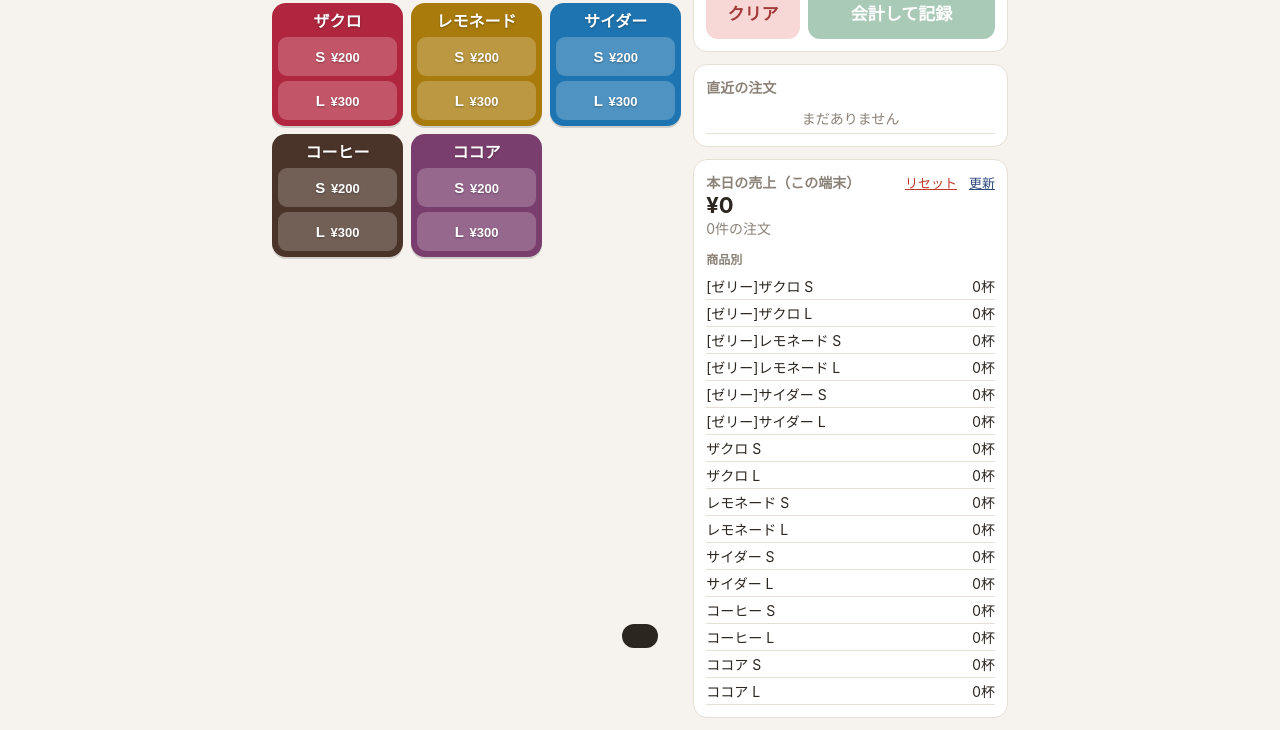
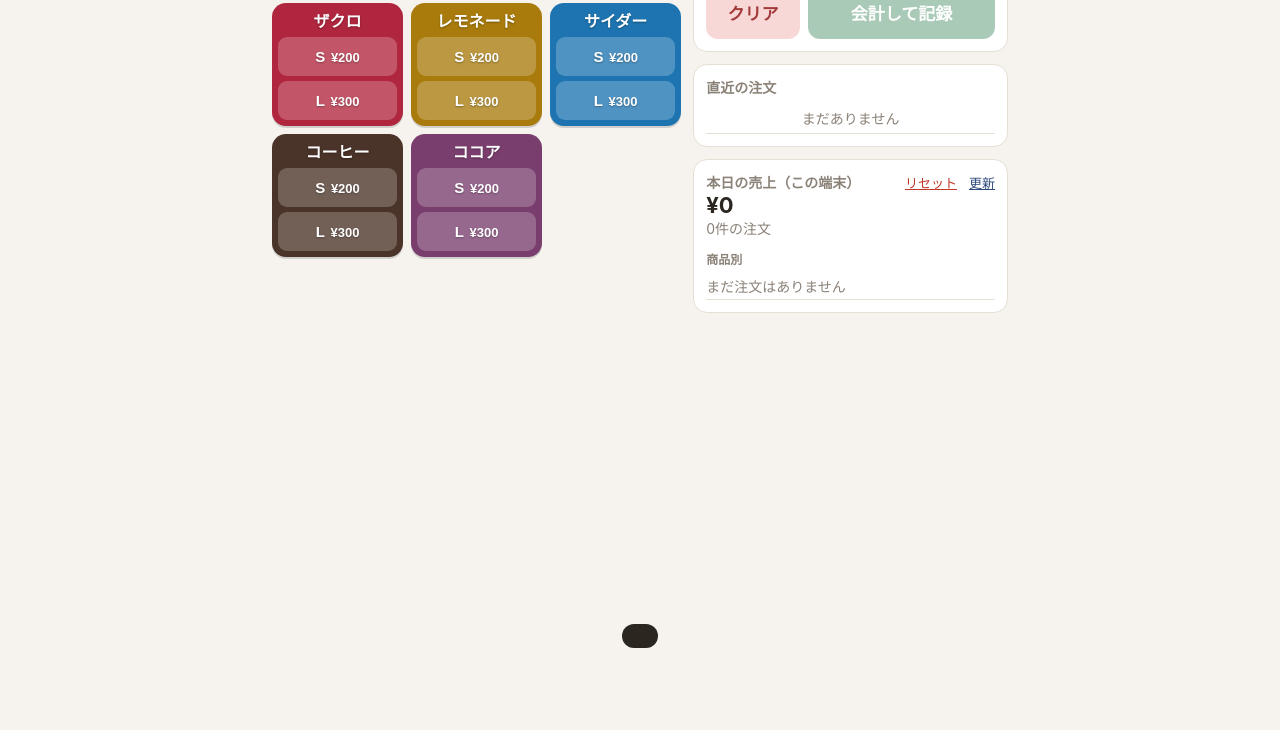
Before and after one commit to nainai323/festival, a plain HTML site: page index.html in a window 1280 px wide. Shown: the part 208-938 px from the top of the page. After the commit the page ends 800 px from the top, so only its background shows below. Drawn offline with Linux system fonts and the light colour scheme.

Commit message:
no 0 item record

```diff
--- a/index.html
+++ b/index.html
@@ -478,7 +478,9 @@ function cancelOrder(o) {
 // この端末の本日分を表示
 function showSummary() {
   if (tally.day !== new Date().toDateString()) { tally = emptyTally(); store('tally', tally); }
-  const items = VARIANTS.map(v => `<tr><td>${v.key}</td><td>${tally.byItem[v.key] || 0}杯</td></tr>`).join('');
+  const items = VARIANTS.filter(v => (tally.byItem[v.key] || 0) !== 0)   // 0杯の商品は表示しない
+  .map(v => `<tr><td>${v.key}</td><td>${tally.byItem[v.key]}杯</td></tr>`).join('')
+  || '<tr><td style="color:var(--sub)">まだ注文はありません</td><td></td></tr>';
   $('summary').className = '';
   $('summary').innerHTML = `<div class="big">${yen(tally.total)}</div>
     <div style="color:var(--sub)">${tally.orders}件の注文</div>
```
